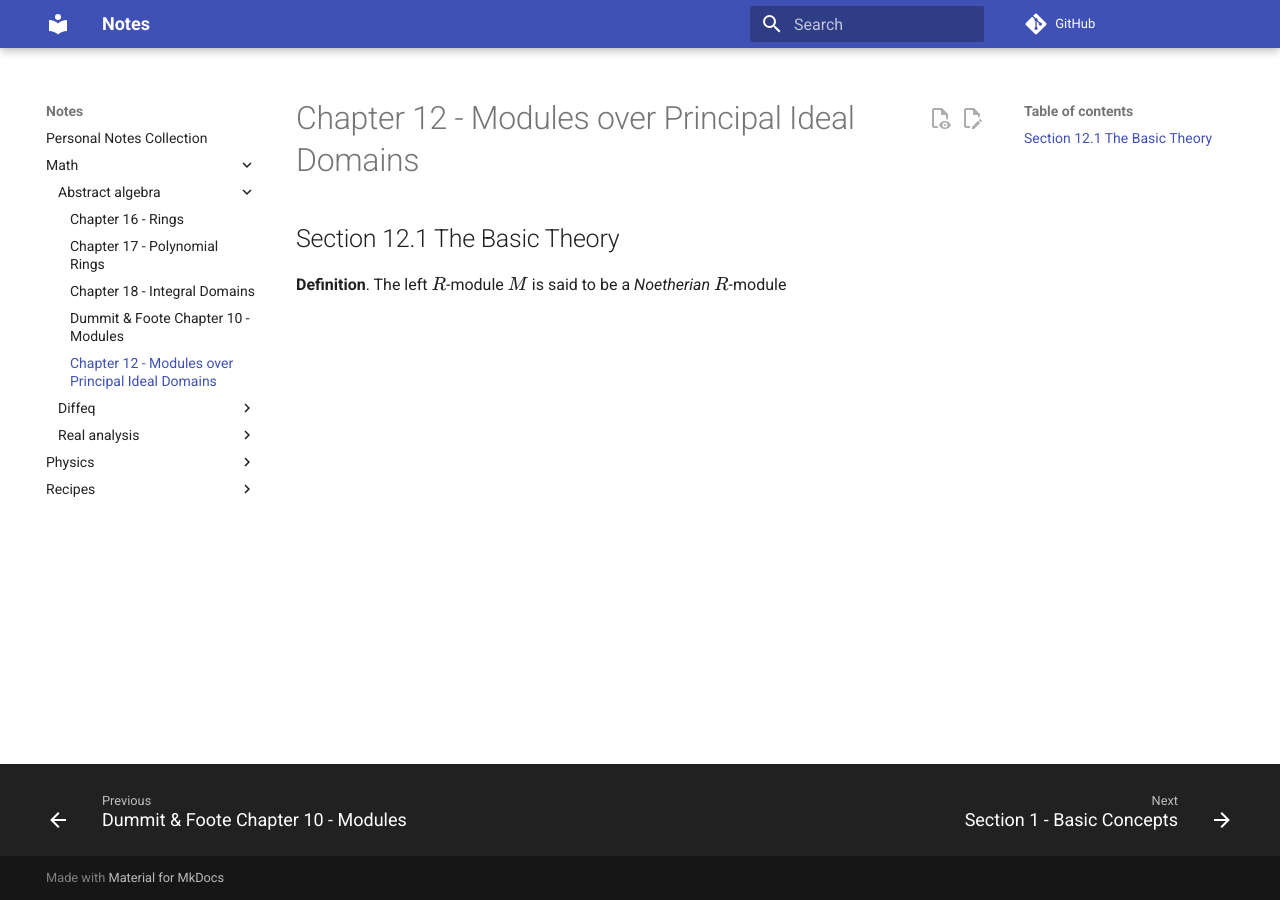
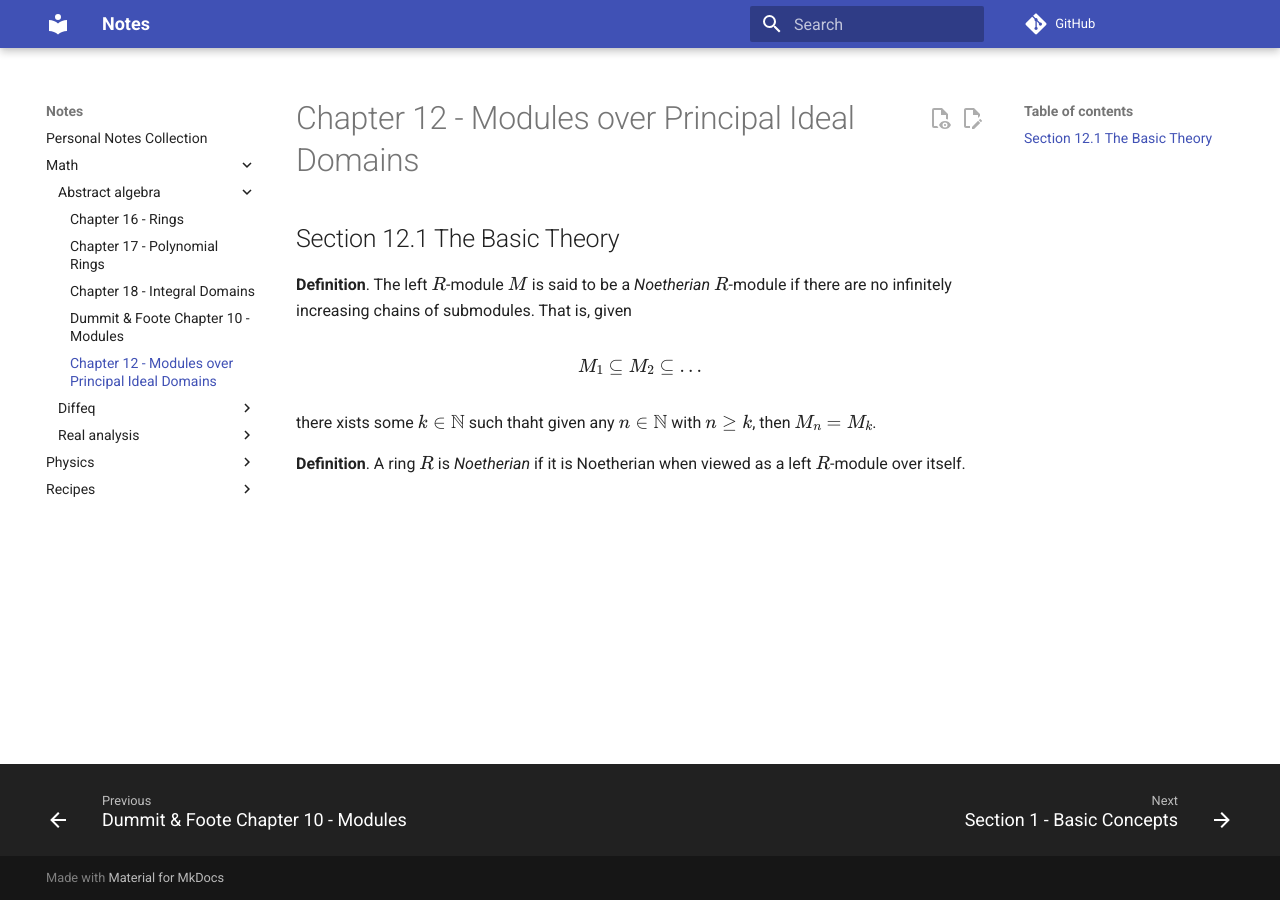
Before and after one commit to Indigo5684/Notes, an MkDocs documentation site: the page built from docs/math/abstract-algebra/DF-12-modules-pids.md, in a window 1280 px wide. Built offline with MkDocs 1.6.1 and Material for MkDocs 9.7.7, drawn with Linux system fonts in a browser that asks for light colours; comment, search, counter and statistics services are not loaded.

Commit message:
WIP Abstract Algebra 12

```diff
--- a/docs/math/abstract-algebra/DF-12-modules-pids.md
+++ b/docs/math/abstract-algebra/DF-12-modules-pids.md
@@ -2,4 +2,12 @@
 
 ## Section 12.1 The Basic Theory
 
-**Definition**. The left $R$-module $M$ is said to be a *Noetherian* $R$-module
+**Definition**. The left $R$-module $M$ is said to be a *Noetherian* $R$-module if there are no infinitely increasing chains of submodules. That is, given
+
+$$
+M_1 \subseteq M_2 \subseteq \ldots
+$$
+
+there xists some $k \in \mathbb{N}$ such thaht given any $n \in \mathbb{N}$ with $n \geq k$, then $M_n = M_k$.
+
+**Definition**. A ring $R$ is *Noetherian* if it is Noetherian when viewed as a left $R$-module over itself.
```
